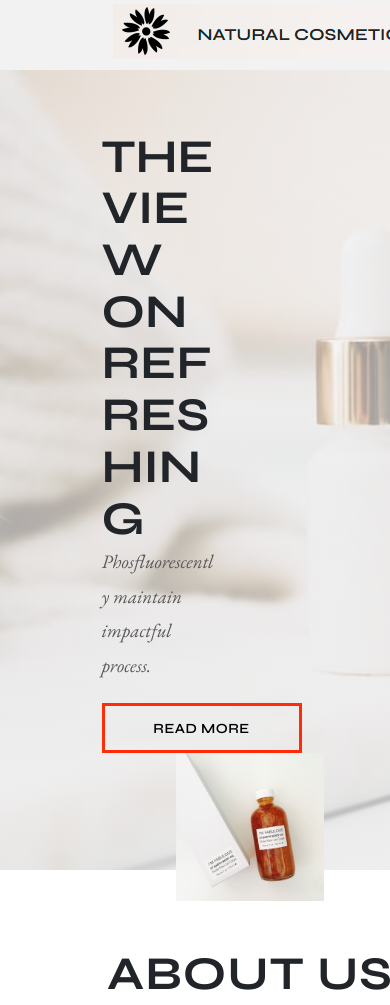
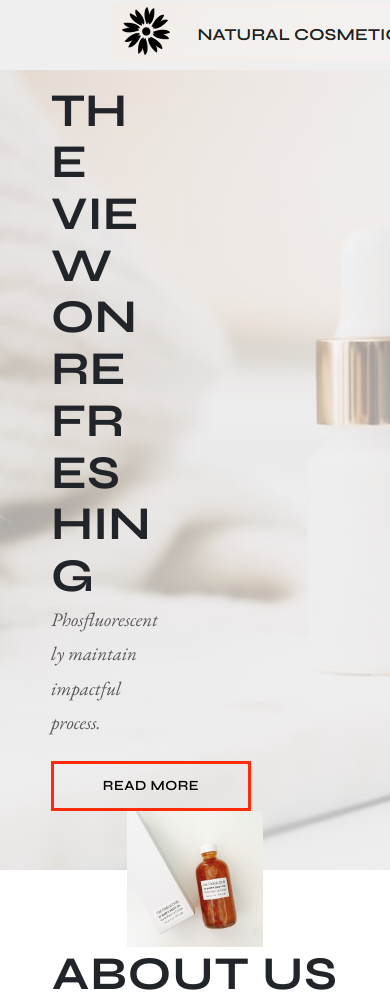
Before and after one commit to YlliLutfiu/HTML-CSS-Webpage, a plain HTML site: page index.html in a window 390 px wide. Shown: the top 1005 px of the page. Drawn offline with nearby package versions, Linux system fonts and the light colour scheme.

Commit message:
first commit

```diff
--- a/assets/css/style.css
+++ b/assets/css/style.css
@@ -906,18 +906,3 @@ footer{
     background-color: black;
     color: white;
 }
-
-/* -------------------------------------------*/
-
-@media (max-width: 500px){
-    header{
-        width: 500px;
-        background-color: #f2f2f2;
-    }
-    body{
-        width: 500px;
-    }
-    footer{
-        width: 500px;
-    }
-}
```
